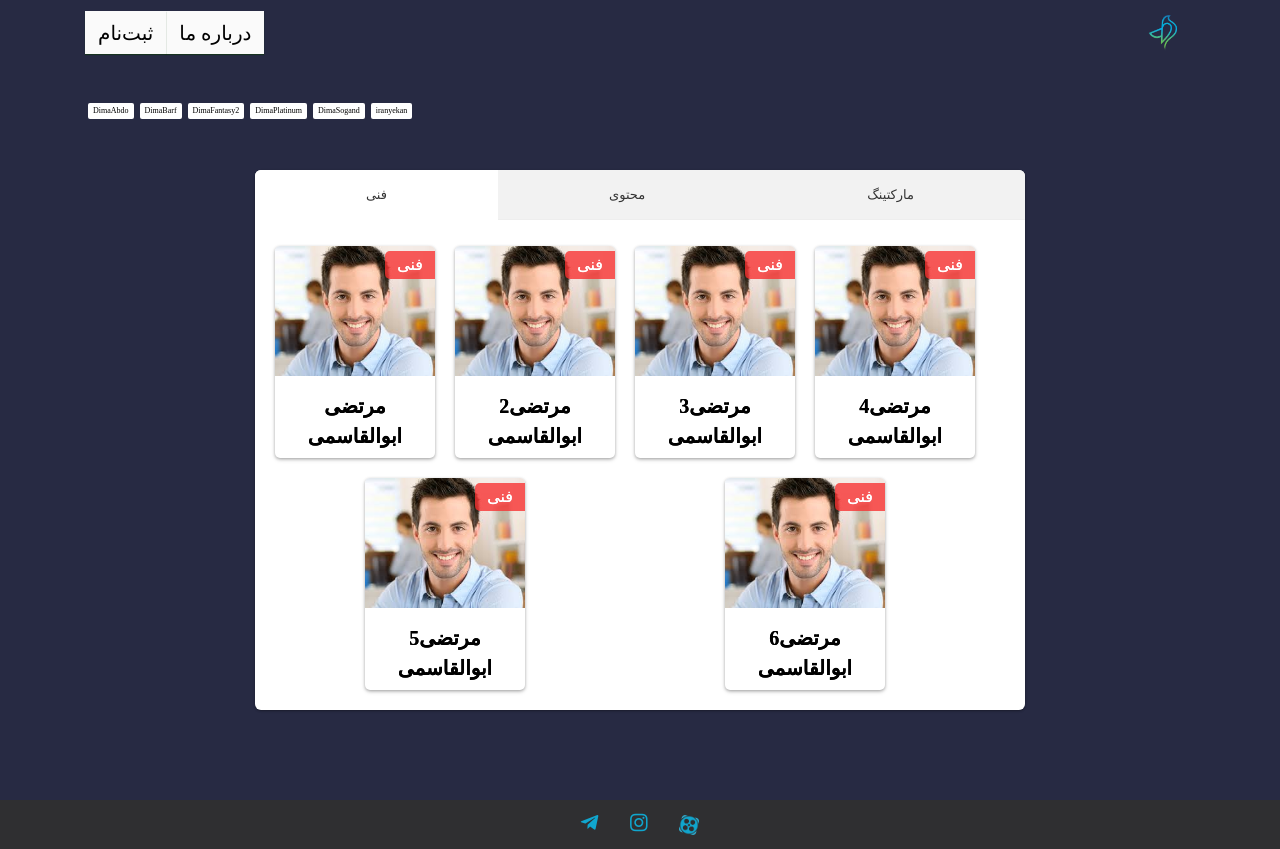
After one commit to Rastaiha/KabaramadalaPeste, a Django app: page /our_team/ in a window 1280 px wide, after a click on "فنی". The commit adds this page. Run offline with Django 3.2, Linux system fonts and the light colour scheme; some libraries are stand-ins or nearby versions; some web fonts are replaced.

Commit message:
Add our team and about us page. Add gender selection to sign up

```diff
--- /dev/null
+++ b/homepage/static/scripts/base.js
@@ -0,0 +1,8 @@
+$('a[href^="#"]').click(function() {
+    $("html, body").animate(
+        {
+            scrollTop: $($(this).attr("href")).offset().top
+        },
+        500
+    );
+});
--- /dev/null
+++ b/homepage/static/scripts/our_team.js
@@ -0,0 +1,91 @@
+let team = [
+    {
+        name: "مرتضی ابوالقاسمی",
+        title: "فنی",
+        image: "/static/images/john_doe.jpeg"
+    },
+    {
+        name: "2مرتضی ابوالقاسمی",
+        title: "فنی",
+        image: "/static/images/john_doe.jpeg"
+    },
+    {
+        name: "3مرتضی ابوالقاسمی",
+        title: "فنی",
+        image: "/static/images/john_doe.jpeg"
+    },
+    {
+        name: "4مرتضی ابوالقاسمی",
+        title: "فنی",
+        image: "/static/images/john_doe.jpeg"
+    },
+    {
+        name: "5مرتضی ابوالقاسمی",
+        title: "فنی",
+        image: "/static/images/john_doe.jpeg"
+    },
+    {
+        name: "6مرتضی ابوالقاسمی",
+        title: "فنی",
+        image: "/static/images/john_doe.jpeg"
+    },
+    {
+        name: "7مرتضی ابوالقاسمی",
+        title: "محتوا",
+        image: "/static/images/john_doe.jpeg"
+    },
+    {
+        name: "8مرتضی ابوالقاسمی",
+        title: "مارکتینگ",
+        image: "/static/images/john_doe.jpeg"
+    },
+    {
+        name: "9مرتضی ابوالقاسمی",
+        title: "مارکتینگ",
+        image: "/static/images/john_doe.jpeg"
+    },
+    {
+        name: "10مرتضی ابوالقاسمی",
+        title: "مارکتینگ",
+        image: "/static/images/john_doe.jpeg"
+    }
+];
+
+function show_list(team_members, container) {
+    for (let i = 0; i < team_members.length; i++) {
+        $(container).append(
+            '<div class="team-wrapper"><div class="team-member-card"><div><div><img src="' +
+                team_members[i].image +
+                '" /><div class="team-member-title">' +
+                team_members[i].title +
+                '</div></div><div class="team-member-details"><div class="team-member-name">' +
+                team_members[i].name +
+                "</div></div></div></div></div>"
+        );
+    }
+}
+
+function random_team_list() {
+    function getRandom(arr, n) {
+        var result = new Array(n),
+            len = arr.length,
+            taken = new Array(len);
+        while (n--) {
+            var x = Math.floor(Math.random() * len);
+            result[n] = arr[x in taken ? taken[x] : x];
+            taken[x] = --len in taken ? taken[len] : len;
+        }
+        return result;
+    }
+    show_list(getRandom(team, 4), ".random-team-list");
+}
+
+function filter_list(title, container) {
+    let selected_team = [];
+    for (let i = 0; i < team.length; i++) {
+        if (team[i].title === title) {
+            selected_team.push(team[i]);
+        }
+    }
+    show_list(selected_team, container);
+}
--- a/homepage/static/styles/base.css
+++ b/homepage/static/styles/base.css
@@ -16,7 +16,7 @@
     --color-3: #ec8f6a;
     --color-4: #f6416c;
     --color-5: #78d237;
-    --color-6: #66afda;
+    --color-6: #10a6ce;
 
     --cafe-green: #53ad6f;
     --cafe-green-border: #50aa6c;
@@ -135,15 +135,17 @@ select:focus,
 .material-input label.fa-input {
     left: unset;
     right: 25px;
+    text-align: right;
 }
 
 /* active state */
 .material-input input:focus~label,
 .material-input input:valid~label,
 .material-input input.not_empty~label,
-.material-input input[type="file"]~label {
+.material-input input[type="file"]~label,
+.material-input .active-input-label {
     top: -20px;
-    font-size: 14px;
+    font-size: 11px;
     color: #5264AE;
 }
 
@@ -458,20 +460,18 @@ a:hover {
 }
 
 .full-page-center-item {
-    min-height: calc(100vh - 45px);
+    min-height: calc(100vh - 80px);
     display: flex;
     align-items: center;
     justify-content: center;
 }
 
-.without-nav .base-content,
-.nol .base-content {
+.without-nav .base-content {
     padding: 0;
 }
 
-.without-nav .full-page-center-item,
-.nol .full-page-center-item {
-    height: 100vh;
+.without-nav .full-page-center-item {
+    min-height: 100vh;
 }
 
 .text-center {
--- a/homepage/static/styles/nav.css
+++ b/homepage/static/styles/nav.css
@@ -14,7 +14,7 @@
 }
 
 .base-content {
-    padding-top: 45px;
+    padding-top: 80px;
 }
 
 .without-nav .base-content {
@@ -33,17 +33,13 @@
     padding: 5px
 }
 
-.nol .nav-link {
+.nol .nav-link,
+.nol .navbar-toggler {
     display: none
 }
 
 .nol .nav-logo {
     display: block
-}
-
-.nol .my-nav.active-nav {
-    background: unset;
-    box-shadow: unset;
 }
 
 .my-nav .nav-logo>img {
--- /dev/null
+++ b/homepage/static/styles/our_team.css
@@ -0,0 +1,147 @@
+.our-team-page .tab-wrap {
+    transition: 0.3s box-shadow ease;
+    border-radius: 6px;
+    max-width: 100%;
+    display: flex;
+    flex-wrap: wrap;
+    position: relative;
+    list-style: none;
+    background-color: #fff;
+    margin: 40px 0;
+    box-shadow: 0 1px 3px rgba(0, 0, 0, 0.12), 0 1px 2px rgba(0, 0, 0, 0.24);
+}
+
+.our-team-page .tab-wrap:hover {
+    box-shadow: 0 12px 23px rgba(0, 0, 0, 0.23), 0 10px 10px rgba(0, 0, 0, 0.19);
+}
+
+.our-team-page .tab {
+    display: none;
+}
+
+.our-team-page .tab:checked:nth-of-type(1)~.tab__content:nth-of-type(1),
+.our-team-page .tab:checked:nth-of-type(2)~.tab__content:nth-of-type(2),
+.our-team-page .tab:checked:nth-of-type(3)~.tab__content:nth-of-type(3),
+.our-team-page .tab:checked:nth-of-type(4)~.tab__content:nth-of-type(4),
+.our-team-page .tab:checked:nth-of-type(5)~.tab__content:nth-of-type(5),
+.our-team-page .tab:checked:nth-of-type(6)~.tab__content:nth-of-type(6) {
+    opacity: 1;
+    transition: 0.5s opacity ease-in, 0.8s transform ease;
+    position: relative;
+    top: 0;
+    z-index: 100;
+    transform: translateY(0px);
+    text-shadow: 0 0 0;
+}
+
+
+.our-team-page .tab:first-of-type:not(:last-of-type)+label {
+    border-top-right-radius: 0;
+    border-bottom-right-radius: 0;
+}
+
+.our-team-page .tab:not(:first-of-type):not(:last-of-type)+label {
+    border-radius: 0;
+}
+
+.our-team-page .tab:last-of-type:not(:first-of-type)+label {
+    border-top-left-radius: 0;
+    border-bottom-left-radius: 0;
+}
+
+.our-team-page .tab:checked+label {
+    background-color: #fff;
+    box-shadow: 0 -1px 0 #fff inset;
+    cursor: default;
+}
+
+.our-team-page .tab:checked+label:hover {
+    box-shadow: 0 -1px 0 #fff inset;
+    background-color: #fff;
+}
+
+.our-team-page .tab+label {
+    box-shadow: 0 -1px 0 #eee inset;
+    border-radius: 6px 6px 0 0;
+    cursor: pointer;
+    display: block;
+    text-decoration: none;
+    color: #333;
+    flex-grow: 3;
+    text-align: center;
+    background-color: #f2f2f2;
+    user-select: none;
+    text-align: center;
+    transition: 0.3s background-color ease, 0.3s box-shadow ease;
+    height: 50px;
+    box-sizing: border-box;
+    padding: 15px;
+}
+
+.our-team-page .tab+label:hover {
+    background-color: #f9f9f9;
+    box-shadow: 0 1px 0 #f4f4f4 inset;
+}
+
+.our-team-page .tab__content {
+    padding: 10px 25px;
+    background-color: transparent;
+    position: absolute;
+    width: 100%;
+    z-index: -1;
+    opacity: 0;
+    left: 0;
+    transform: translateY(-3px);
+    border-radius: 6px;
+}
+
+
+.team-wrapper {
+    margin: 10px auto;
+}
+
+.team-member-card {
+    width: 160px;
+    overflow: hidden;
+    display: inline-block;
+    background: white;
+    color: black;
+    border-radius: 5px;
+    box-shadow: 0 2px 4px rgba(0, 0, 0, 0.15), 0 1px 3px rgba(0, 0, 0, 0.25);
+    display: flex;
+    justify-content: center;
+    position: relative
+}
+
+.team-member-card img {
+    border-radius: 5px 5px 0 0;
+    height: 130px;
+    display: block;
+    margin: auto;
+    margin-left: auto;
+    margin-right: auto;
+}
+
+.team-member-details {
+    padding: 5px;
+}
+
+.team-member-name {
+    text-align: center;
+    font-size: 20px;
+    font-weight: 700;
+    margin: 10px 0 2px;
+}
+
+.team-member-title {
+    position: absolute;
+    text-align: center;
+    font-size: 16px;
+    font-weight: 300;
+    top: 5px;
+    right: 0;
+    background-color: #f83333cb;
+    color: white;
+    padding: 2px 12px;
+    border-radius: 5px 0 0 5px;
+}
--- a/homepage/urls.py
+++ b/homepage/urls.py
@@ -1,11 +1,13 @@
 from django.shortcuts import render
 from django.urls import path
 
-from .views import homepage
+from .views import homepage, our_team, about_us
 
 urlpatterns = [
     path('', homepage, name="homepage"),
     path('test_auth_base/', lambda r: render(r, 'auth/signup.html', {
         "nol": True
     })),
+    path('our_team/', our_team),
+    path('about_us/', about_us),
 ]
--- a/homepage/views.py
+++ b/homepage/views.py
@@ -3,3 +3,11 @@ from django.shortcuts import render
 
 def homepage(request):
     return render(request, 'homepages/landing_page.html')
+
+
+def our_team(request):
+    return render(request, 'homepages/our_team.html')
+
+
+def about_us(request):
+    return render(request, 'homepages/about_us.html')
--- a/templates/base/base.html
+++ b/templates/base/base.html
@@ -69,6 +69,7 @@
             position: fixed;
             top: 100px;
             left: 100px;
+            z-index: 10;
         }
 
         .font-btn {
@@ -115,6 +116,7 @@
 
     <!-- Custom Scripts -->
     <script src="{% static 'scripts/nav.js' %}"></script>
+    <script src="{% static 'scripts/base.js' %}"></script>
     <script>
         $('.font-btn').click(function () {
             $('body').removeClass();
--- a/templates/base/footer.html
+++ b/templates/base/footer.html
@@ -3,9 +3,9 @@
     <div class="container py-3">
         <div class="social-medias">
             <div>
-                <a href="http://t.me/rastaiha" class='social-link'><i class="fab fa-telegram-plane"></i></a>
-                <a href="https://www.instagram.com/rastaiha/" class='social-link'><i class="fab fa-instagram"></i></a>
-                <a href="https://www.aparat.com/Rastaiha/%D8%AC%D9%85%D8%B9_%D8%B9%D9%84%D9%85%DB%8C-%D8%AA%D8%B1%D9%88%DB%8C%D8%AC%DB%8C_%26laquo%3B%D8%B1%D8%B3%D8%AA%D8%A7%26raquo" class='social-link'><img src="{% static 'images/aparat_logo.png' %}"/></a>
+                <a target="_blank" href="http://t.me/rastaiha" class='social-link'><i class="fab fa-telegram-plane"></i></a>
+                <a target="_blank" href="https://www.instagram.com/rastaiha/" class='social-link'><i class="fab fa-instagram"></i></a>
+                <a target="_blank" href="https://www.aparat.com/Rastaiha/%D8%AC%D9%85%D8%B9_%D8%B9%D9%84%D9%85%DB%8C-%D8%AA%D8%B1%D9%88%DB%8C%D8%AC%DB%8C_%26laquo%3B%D8%B1%D8%B3%D8%AA%D8%A7%26raquo" class='social-link'><img src="{% static 'images/aparat_logo.png' %}"/></a>
             </div>
         </div>
     </div>
--- a/templates/base/nav.html
+++ b/templates/base/nav.html
@@ -25,7 +25,7 @@
             <ul class="navbar-nav mr-auto">
                 <li class="nav-item">
                     <a class="nav-link hover-shadow {% if request.path == '/about/' %} activate {% endif %}"
-                        href="#">درباره ما</a>
+                        href="#about-page">درباره ما</a>
                 </li>
                 <li class="nav-item">
                     <a class="nav-link hover-shadow {% if request.path == '/test_auth_base/' %} activate {% endif %}"
--- /dev/null
+++ b/templates/homepages/our_team.html
@@ -0,0 +1,31 @@
+{% extends 'base/base.html' %}
+{% load static %}
+{% block styles %}
+<link rel="stylesheet" href="{% static 'styles/our_team.css' %}">
+{% endblock styles %}
+
+{% block base_content %}
+<div class="full-page-center-item our-team-page">
+    <div class="container" style="max-width: 800px">
+        <div class="tab-wrap">
+            <input type="radio" id="tab1" name="tabGroup1" class="tab" checked>
+            <label for="tab1">فنی</label>
+            <input type="radio" id="tab2" name="tabGroup1" class="tab">
+            <label for="tab2">محتوی</label>
+            <input type="radio" id="tab3" name="tabGroup1" class="tab">
+            <label for="tab3">مارکتینگ</label>
+            <div id="fani" class="tab__content row"></div>
+            <div id="mohtava" class="tab__content row"></div>
+            <div id="marketing" class="tab__content row"></div>
+        </div>
+    </div>
+</div>
+{% endblock base_content %}
+{% block scripts %}
+<script src="{% static 'scripts/our_team.js' %}"></script>
+<script>
+    filter_list('فنی', '#fani');
+    filter_list('محتوا', '#mohtava');
+    filter_list('مارکتینگ', '#marketing');
+</script>
+{% endblock scripts %}
```
Also changed, not shown: homepage/static/styles/auth.css (+46 -1 lines), homepage/static/styles/landing.css (+12 -1 lines), templates/auth/signup.html (+21 -5 lines), templates/homepages/about_us.html (added, +67 -0 lines), templates/homepages/landing_page.html (+33 -6 lines), homepage/static/images/boy.png (added), homepage/static/images/girl.png (added), homepage/static/images/john_doe.jpeg (added).
